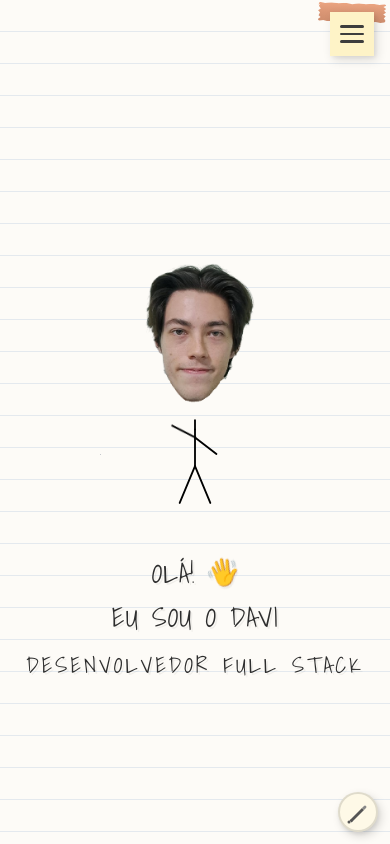
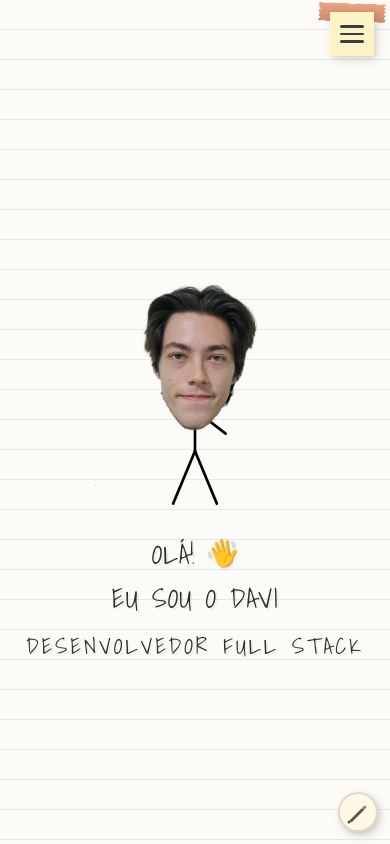
Before and after one commit to DaviZCoelho/Portfolio_Davi_Coelho, a Next.js app: page / in a window 390 px wide. Shown: the top 844 px of the page. Built offline with nearby package versions, Linux system fonts and the light colour scheme.

Commit message:
Layout fluido: clamp foto/fontes, linhas 30px fixas, zona seguranca icones, menu menor, fix lapis

```diff
--- a/src/app/globals.css
+++ b/src/app/globals.css
@@ -25,16 +25,16 @@
       var(--margin-color) 62px,
       transparent 62px
     ),
-    /* Linhas horizontais do caderno - 1px real via border-image trick */
+    /* Linhas horizontais do caderno - 1px real, altura fixa */
     repeating-linear-gradient(
       to bottom,
       transparent 0px,
-      transparent 31px,
-      var(--line-color) 31px,
-      var(--line-color) 32px
+      transparent 29px,
+      var(--line-color) 29px,
+      var(--line-color) 30px
     );
   background-attachment: local;
-  background-size: 100% 32px;
+  background-size: 100% 30px;
   color: var(--foreground);
   font-family: var(--font-indie), cursive;
   min-height: 100vh;
@@ -214,7 +214,7 @@
   display: flex;
   align-items: center;
   justify-content: center;
-  gap: 4rem;
+  gap: clamp(1.5rem, 4vw, 4rem);
   flex-wrap: wrap;
   max-width: 1200px;
   width: 100%;
@@ -278,13 +278,13 @@
 }
 
 .head-photo {
-  width: 480px;
+  width: clamp(200px, 30vw, 480px);
   height: auto;
   object-fit: contain;
 }
 
 .stick-body {
-  margin-top: -155px;
+  margin-top: clamp(-155px, -10vw, -80px);
   position: relative;
   z-index: 1;
   overflow: visible;
@@ -1438,8 +1438,8 @@
 /* Toolbar flutuante - canto inferior direito */
 .drawing-toolbar {
   position: fixed;
-  bottom: 24px;
-  right: 24px;
+  bottom: clamp(16px, 3vh, 24px);
+  right: clamp(16px, 3vw, 24px);
   z-index: 200;
   display: flex;
   flex-direction: column-reverse;
@@ -1626,6 +1626,59 @@
 
 /* ===== RESPONSIVE ===== */
 
+/* ---------- NOTEBOOKS GRANDES (≤1100px) — zona de segurança dos ícones ---------- */
+@media (max-width: 1100px) {
+  /* Menu post-it: escala -20% */
+  .header {
+    transform: translateX(-50%) rotate(-3deg) scale(0.8);
+  }
+
+  /* Ícones: empurrar para bordas para não sobrepor conteúdo */
+  .icon-wrapper {
+    transform: scale(0.7);
+  }
+
+  .icon-wrapper.icon.book {
+    left: -6%;
+  }
+
+  .icon-wrapper.icon.chess {
+    right: -6%;
+  }
+
+  .icon-wrapper.icon.bug {
+    right: -3%;
+  }
+
+  .icon-wrapper.icon.coffee {
+    left: -10%;
+  }
+
+  .icon-wrapper.icon.computer {
+    right: -12%;
+    bottom: 25%;
+  }
+
+  .icon-wrapper.icon.cassette {
+    left: -6%;
+  }
+
+  .icon-wrapper.icon.floppy {
+    right: 20%;
+  }
+
+  /* Empurrar toolbar/hint para cima da zona do computador */
+  .drawing-toolbar {
+    bottom: 16px;
+    right: 16px;
+  }
+
+  .drawing-hint-bubble {
+    bottom: 66px;
+    right: 6px;
+  }
+}
+
 /* ---------- NOTEBOOK (≤1024px) ---------- */
 @media (max-width: 1024px) {
   .home-section {
@@ -1633,17 +1686,13 @@
     max-width: 900px;
   }
 
-  .head-photo {
-    width: clamp(260px, 35vw, 360px);
-  }
-
   .stick-body {
     margin-top: -120px;
   }
 
   /* Pull icons inward & scale down */
   .icon-wrapper {
-    transform: scale(0.75);
+    transform: scale(0.65);
   }
 
   .icon-wrapper.icon.book {
@@ -1691,11 +1740,6 @@
 
   .exp-card {
     max-width: 640px;
-  }
-
-  /* Notebook lines fix */
-  body {
-    background-size: 100% 32px;
   }
 }
 
@@ -1767,25 +1811,17 @@
     justify-content: center;
   }
 
-  .head-photo {
-    width: clamp(190px, 40vw, 260px);
-  }
-
-  .stick-body {
-    margin-top: -95px;
-    transform: scale(0.85);
-  }
-
   /* Icons: scale down further, keep a few visible */
   .icon-wrapper {
-    transform: scale(0.6);
-    opacity: 0.4;
+    transform: scale(0.55);
+    opacity: 0.35;
   }
 
   .icon-wrapper.icon.coffee,
   .icon-wrapper.icon.computer,
   .icon-wrapper.icon.cassette,
-  .icon-wrapper.icon.floppy {
+  .icon-wrapper.icon.floppy,
+  .icon-wrapper.icon.bug {
     display: none;
   }
 
@@ -1965,11 +2001,11 @@
       repeating-linear-gradient(
         to bottom,
         transparent 0px,
-        transparent 31px,
-        var(--line-color) 31px,
-        var(--line-color) 32px
+        transparent 29px,
+        var(--line-color) 29px,
+        var(--line-color) 30px
       );
-    background-size: 100% 32px;
+    background-size: 100% 30px;
   }
 
   .main-content {
@@ -1983,15 +2019,6 @@
     min-height: calc(100vh - 60px);
   }
 
-  .head-photo {
-    width: 190px;
-  }
-
-  .stick-body {
-    margin-top: -70px;
-    transform: scale(0.7);
-  }
-
   /* Hide ALL icons on phone */
   .icon-wrapper {
     display: none !important;
```
